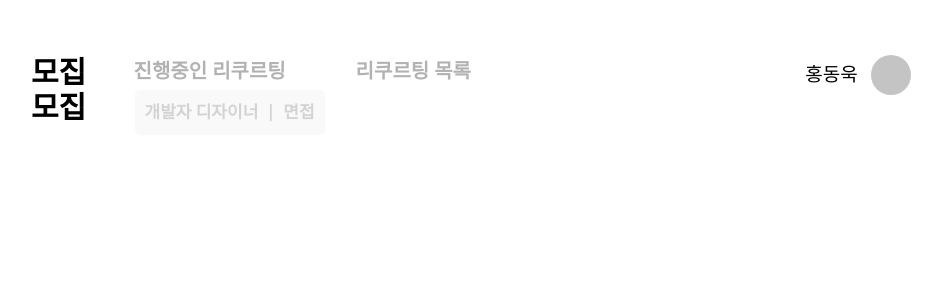
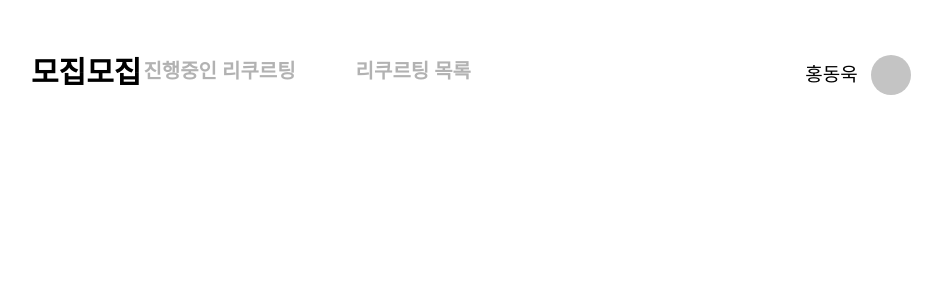
Before and after one commit to Nexters/mozipmozip, a React (Create React App) app in the folder mozip-client/: page /admin in a window 1280 px wide. Shown: the top 300 px of the page, without its empty margins (169-1111 px from the left). Built offline with nearby package versions, Linux system fonts and the light colour scheme; what typesafe-actions would draw is missing.

Commit message:
[#36] feat - Header(반응형x)

```diff
--- a/mozip-client/src/components/common/Admin/Header/Header.scss
+++ b/mozip-client/src/components/common/Admin/Header/Header.scss
@@ -11,7 +11,6 @@
       font-weight: 900;
       font-size: 30px;
       line-height: 35px;
-      margin-right: 5%;
     }
     & > ul{
       list-style: none;
@@ -19,14 +18,16 @@
       padding : 0;
       margin : 0 0 0 auto;
       .header_category{
+        position : relative;
         font-family: Roboto, sans-serif;
         font-weight: 900;
         font-size: 20px;
         color: rgba(0, 0, 0, 0.3);
         white-space: nowrap;
+        cursor : pointer;
       }
       .header_category + .header_category{
-        margin-left : 30px;
+        margin-left : 60px;
       }
     }
     .header_name{
--- a/mozip-client/src/components/common/Admin/Header/index.tsx
+++ b/mozip-client/src/components/common/Admin/Header/index.tsx
@@ -1,19 +1,30 @@
-import React from 'react'
+import React, {useState} from 'react'
 import './Header.scss'
 import HeaderCategory from "../HeaderCategory"
 // import *as Styled from './style'
 
 function Header() {
+  const [visible, setVisible] = useState({
+    category1 : false,
+    category2 : false,
+  })
+  const { category1, category2 } = visible
   return (
     <>
       <div className="header_layout">
         <div className="header_half">
           <div className="header_title">모집모집</div>
           <ul>
-            <li className="header_category">진행중인 리쿠르팅
-              <HeaderCategory/>
+            <li className="header_category"
+                onClick={()=>setVisible({category1: !category1, category2: false})}
+            >진행중인 리쿠르팅
+              {category1 && <HeaderCategory item={['개발자 디자이너','면접']}/>}
             </li>
-            <li className="header_category">리쿠르팅 목록</li>
+            <li className="header_category"
+                onClick={()=>setVisible({category1: false, category2: !category2})}
+            >리쿠르팅 목록
+              {category2 && <HeaderCategory item={['카테고리1','카테고리2']}/>}
+            </li>
           </ul>
         </div>
         <div className="header_half">
--- a/mozip-client/src/components/common/Admin/HeaderCategory/HeaderCategory.scss
+++ b/mozip-client/src/components/common/Admin/HeaderCategory/HeaderCategory.scss
@@ -1,4 +1,5 @@
 .category_layout{
+  position : absolute;
   padding : 1px;
   margin-top : 5px;
   .category_ul{
@@ -15,8 +16,5 @@
       color : black;
       opacity: 0.3;
     }
-    .category_li + .category_li{
-
-    }
   }
 }
--- a/mozip-client/src/components/common/Admin/HeaderCategory/index.tsx
+++ b/mozip-client/src/components/common/Admin/HeaderCategory/index.tsx
@@ -2,12 +2,17 @@ import React from 'react'
 import './HeaderCategory.scss'
 // import *as Styled from './style'
 
-function HeaderCategory(){
+type HeaderCategoryProps = {
+  item : string[]
+}
+
+function HeaderCategory(props: HeaderCategoryProps){
+  const { item } = props
   return(
     <div className="category_layout">
       <ul className="category_ul">
-        <li className="category_li">개발자 디자이너</li>&nbsp;&nbsp;|&nbsp;&nbsp;
-        <li className="category_li">면접</li>
+        <li className="category_li">{item[0]}</li>&nbsp;&nbsp;|&nbsp;&nbsp;
+        <li className="category_li">{item[1]}</li>
       </ul>
     </div>
   )
```
